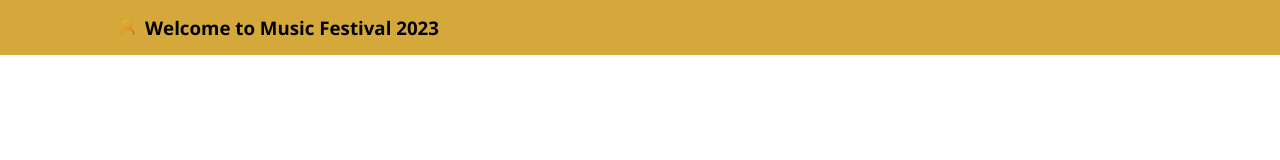
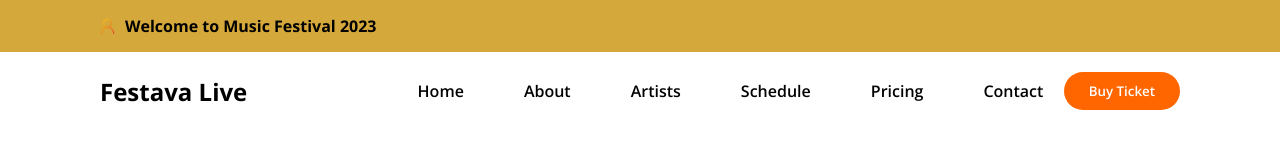
Before and after one commit to ahmisrafil/FestevaLive-webpage, a plain HTML site: page index.html in a window 1280 px wide. Drawn offline with nearby package versions, Linux system fonts and the light colour scheme.

Commit message:
nav bar added

```diff
--- a/index.html
+++ b/index.html
@@ -13,9 +13,20 @@
     <header>
         <div class="top-bar">
             <img src="assets/icons/user_top.png" alt="" class="top-bar-img">
-            <h3>Welcome to Music Festival 2023</h3>
+            <h4>Welcome to Music Festival 2023</h4>
         </div>
-
+        <nav>
+            <h2 class="nav-title">Festava Live</h2>
+            <div class="nav-option-container">
+                <div class="nav-option">Home</div>
+                <div class="nav-option">About</div>
+                <div class="nav-option">Artists</div>
+                <div class="nav-option">Schedule</div>
+                <div class="nav-option">Pricing</div>
+                <div class="nav-option">Contact</div>
+            </div>
+            <button class="ticket">Buy Ticket</button>
+        </nav>
     </header>
 </body>
 </html>
--- a/styles/style.css
+++ b/styles/style.css
@@ -3,15 +3,45 @@
     padding: 0px;
     font-family: Open Sans;
 }
+
+/* top bar styles */
 .top-bar{
     display: flex;
     align-items: center;
     gap: 10px;
     background-color:hsl(43, 64%, 53%) ;
-    padding: 15px 120px;
+    padding: 15px 100px;
 }
 .top-bar-img{
     height: 15px;
     width: 15px;
 
 }
+
+/* nav bar styles */
+
+nav{
+    display: flex;
+    justify-content: space-between;
+    align-items: center;
+    /* color: white; */
+    padding: 20px 100px;
+    /* font-weight: 600; */
+}
+.nav-option-container{
+    display: flex;
+    justify-content: space-between;
+    align-items:center;
+    gap: 60px;
+    font-weight: 600;
+    padding-left: 150px;
+
+}
+.ticket{
+    padding: 10px 25px;
+    background-color:rgb(255, 102, 0);
+    border: none;
+    border-radius: 35px;
+    font-weight: 600;
+    color: white;
+}
```
